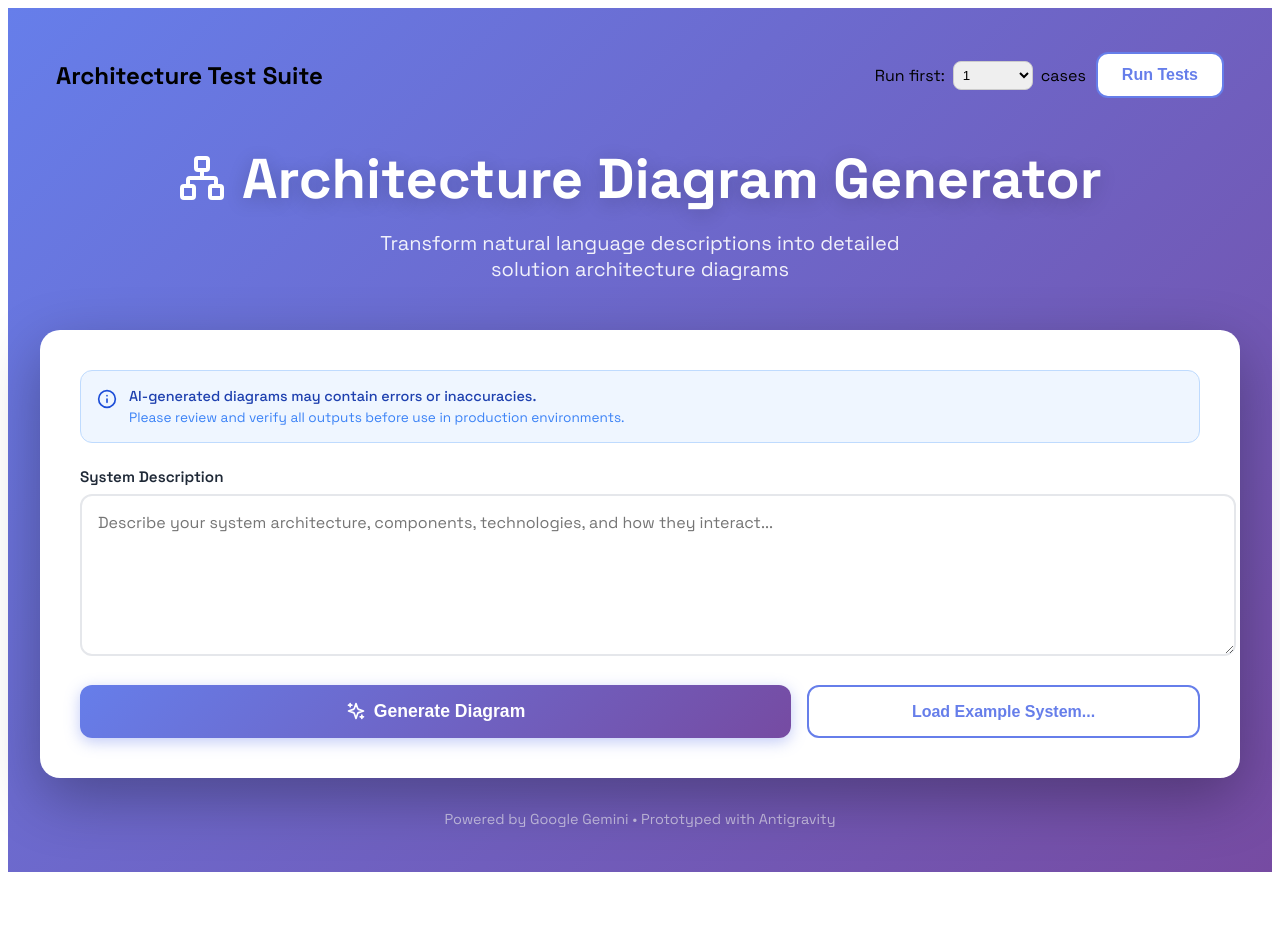
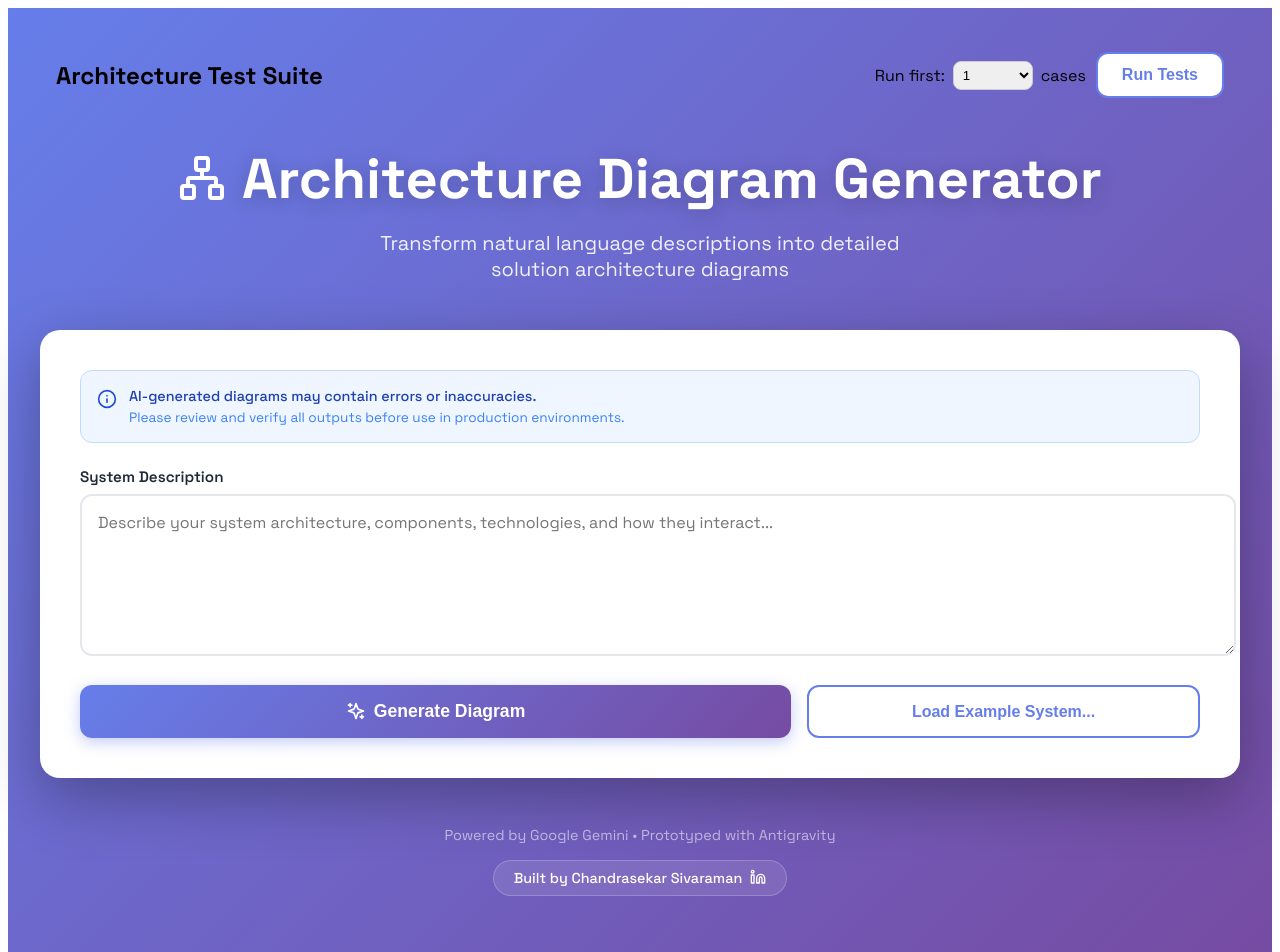
Before and after one commit to csivaraman/architecture-diagram-generator, a React (Vite) app: page / in a window 1280 px wide. Shown: the top 952 px of the page. Before the commit the page ends 880 px from the top, so only its background shows below. Built offline with nearby package versions, Linux system fonts and the light colour scheme.

Commit message:
feat: Add creator signature and attribution

```diff
--- a/src/App.jsx
+++ b/src/App.jsx
@@ -1,5 +1,5 @@
 import React, { useState, useRef } from 'react';
-import { Loader2, Sparkles, Network, Download, ZoomIn, ZoomOut, AlertCircle, Info, AlertTriangle } from 'lucide-react';
+import { Loader2, Sparkles, Network, Download, ZoomIn, ZoomOut, AlertCircle, Info, AlertTriangle, Linkedin } from 'lucide-react';
 import TestRunner from './test/TestRunner.jsx';
 import { architectureTestCases } from './data/architectureTestCases';
 
@@ -717,8 +717,38 @@ const ArchitectureDiagramGenerator = () => {
                 )}
 
                 {/* Footer Note */}
-                <div style={{ marginTop: '2rem', textAlign: 'center', color: 'rgba(255,255,255,0.6)', fontSize: '0.9rem' }}>
-                    Powered by Google Gemini • Prototyped with Antigravity
+                <div style={{ marginTop: '3rem', textAlign: 'center', color: 'rgba(255,255,255,0.7)', fontSize: '0.9rem', paddingBottom: '2rem' }}>
+                    <p style={{ marginBottom: '1rem', opacity: 0.8 }}>Powered by Google Gemini • Prototyped with Antigravity</p>
+
+                    <a
+                        href="https://www.linkedin.com/in/csivaraman/"
+                        target="_blank"
+                        rel="noopener noreferrer"
+                        style={{
+                            display: 'inline-flex',
+                            alignItems: 'center',
+                            gap: '0.5rem',
+                            color: 'white',
+                            textDecoration: 'none',
+                            fontWeight: 500,
+                            padding: '0.5rem 1.25rem',
+                            background: 'rgba(255,255,255,0.1)',
+                            borderRadius: '9999px',
+                            border: '1px solid rgba(255,255,255,0.2)',
+                            transition: 'all 0.2s ease'
+                        }}
+                        onMouseEnter={(e) => {
+                            e.currentTarget.style.background = 'rgba(255,255,255,0.2)';
+                            e.currentTarget.style.transform = 'translateY(-1px)';
+                        }}
+                        onMouseLeave={(e) => {
+                            e.currentTarget.style.background = 'rgba(255,255,255,0.1)';
+                            e.currentTarget.style.transform = 'translateY(0)';
+                        }}
+                    >
+                        <span>Built by Chandrasekar Sivaraman</span>
+                        <Linkedin size={16} style={{ marginTop: '-1px' }} />
+                    </a>
                 </div>
             </div>
 
```
